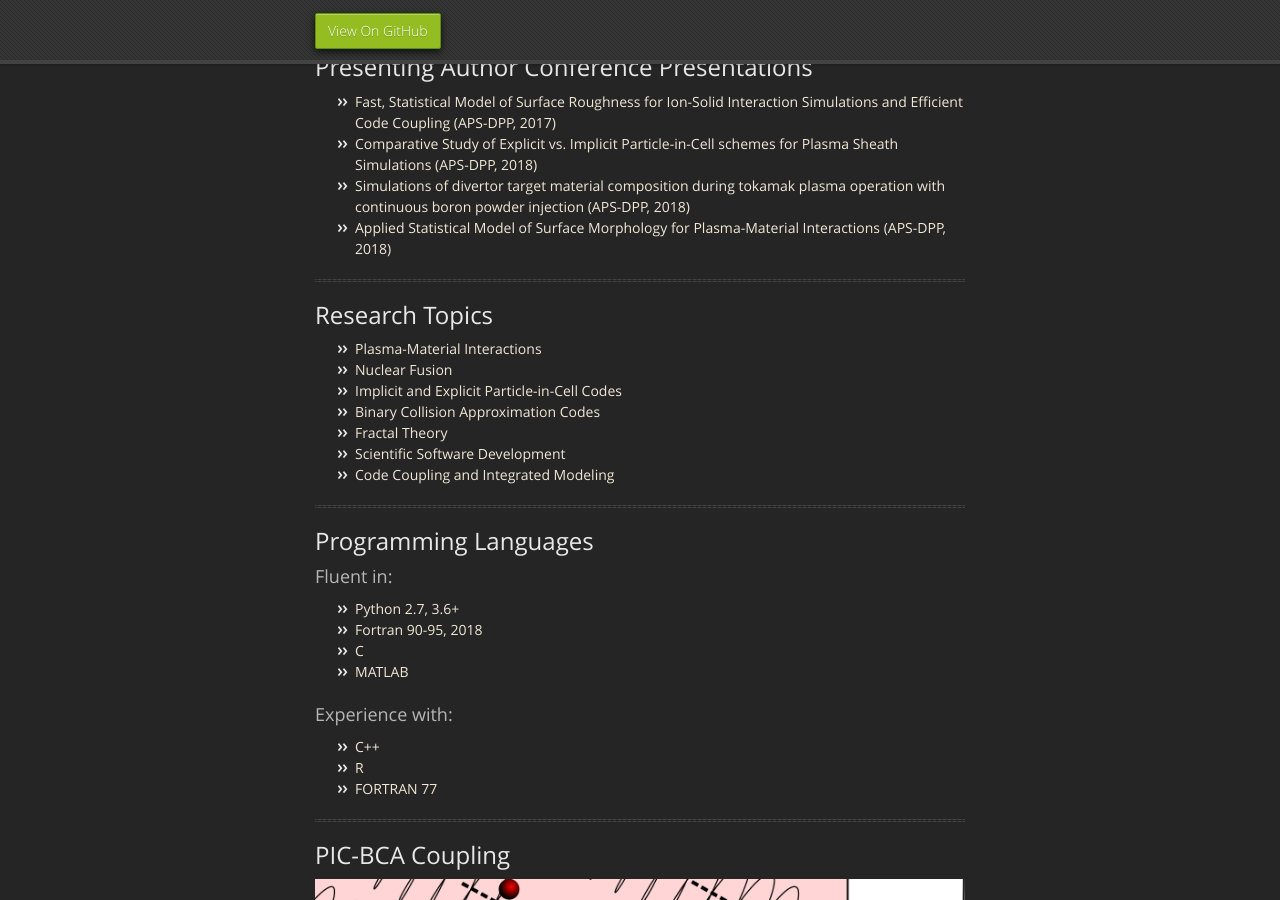
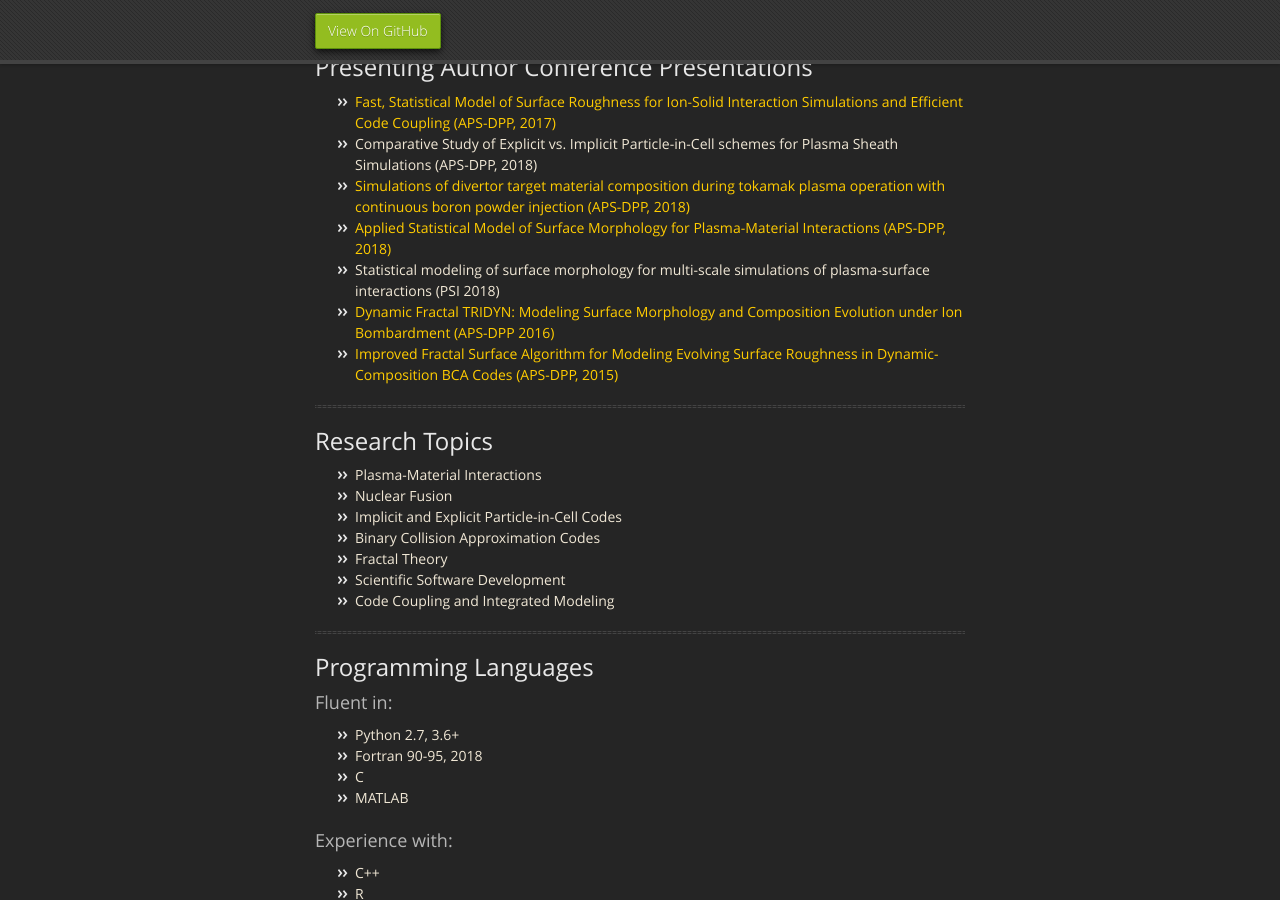
Before and after one commit to drobnyjt/test_jekyll, a Jekyll site: the page built from index.md, in a window 1280 px wide and 900 px high, scrolled down 421 px. Built offline with Jekyll 4.4.1, drawn with Linux system fonts in a browser that asks for light colours; our own code applies the rules of GitHub Pages for plain Markdown files.

Commit message:
Update index.md

```diff
--- a/index.md
+++ b/index.md
@@ -8,15 +8,18 @@ layout: default
 
 ## Publications
 
-* F-TRIDYN: A Binary Collision Approximation code for simulating ion interactions with rough surfaces (JNM, 2017)
-* F-TRIDYN simulations of tungsten self-sputtering and applications to coupling plasma and material codes (CMS, 2018)
+* [F-TRIDYN: A Binary Collision Approximation code for simulating ion interactions with rough surfaces (JNM, 2017)](https://doi.org/10.1016/j.jnucmat.2017.07.037)
+* [F-TRIDYN simulations of tungsten self-sputtering and applications to coupling plasma and material codes (CMS, 2018)](https://doi.org/10.1016/j.commatsci.2018.03.032)
 
 ## Presenting Author Conference Presentations
 
-* Fast, Statistical Model of Surface Roughness for Ion-Solid Interaction Simulations and Efficient Code Coupling (APS-DPP, 2017)
+* [Fast, Statistical Model of Surface Roughness for Ion-Solid Interaction Simulations and Efficient Code Coupling (APS-DPP, 2017)](https://meetings.aps.org/Meeting/DPP17/Session/UO4.3)
 * Comparative Study of Explicit vs. Implicit Particle-in-Cell schemes for Plasma Sheath Simulations (APS-DPP, 2018)
-* Simulations of divertor target material composition during tokamak plasma operation with continuous boron powder injection (APS-DPP, 2018)
-* Applied Statistical Model of Surface Morphology for Plasma-Material Interactions (APS-DPP, 2018)
+* [Simulations of divertor target material composition during tokamak plasma operation with continuous boron powder injection (APS-DPP, 2018)](https://meetings.aps.org/Meeting/DPP18/Session/JP11.93)
+* [Applied Statistical Model of Surface Morphology for Plasma-Material Interactions (APS-DPP, 2018)](https://meetings.aps.org/Meeting/DPP18/Session/NM9.7)
+* Statistical modeling of surface morphology for multi-scale simulations of plasma-surface interactions (PSI 2018)
+* [Dynamic Fractal TRIDYN: Modeling Surface Morphology and Composition Evolution under Ion Bombardment (APS-DPP 2016)](https://meetings.aps.org/Meeting/DPP16/Session/JP10.153)
+* [Improved Fractal Surface Algorithm for Modeling Evolving Surface Roughness in Dynamic-Composition BCA Codes (APS-DPP, 2015)](https://meetings.aps.org/Meeting/DPP15/Session/PM11.7)
 
 * * *
 
@@ -30,8 +33,8 @@ layout: default
 * Scientific Software Development
 * Code Coupling and Integrated Modeling
 
+* * *
 
-* * *
 ## Programming Languages
 
 ### Fluent in:
```
